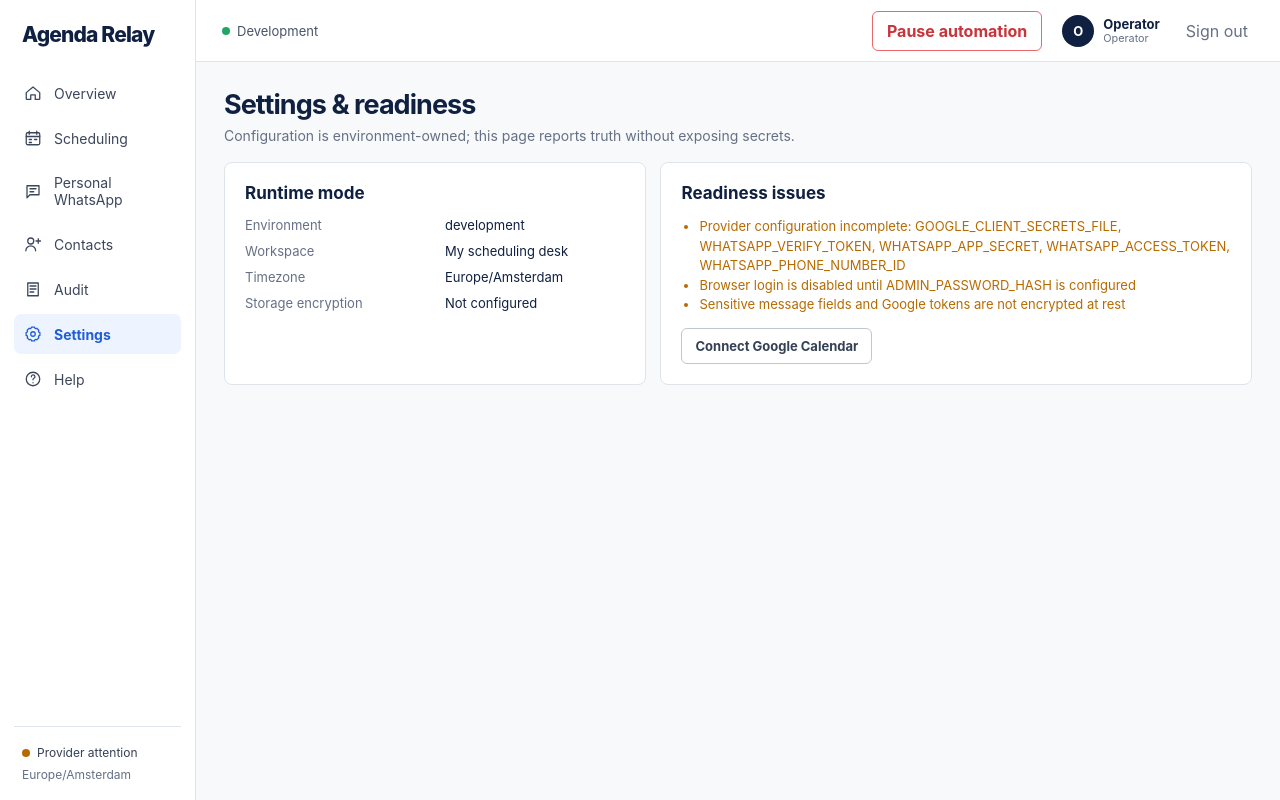
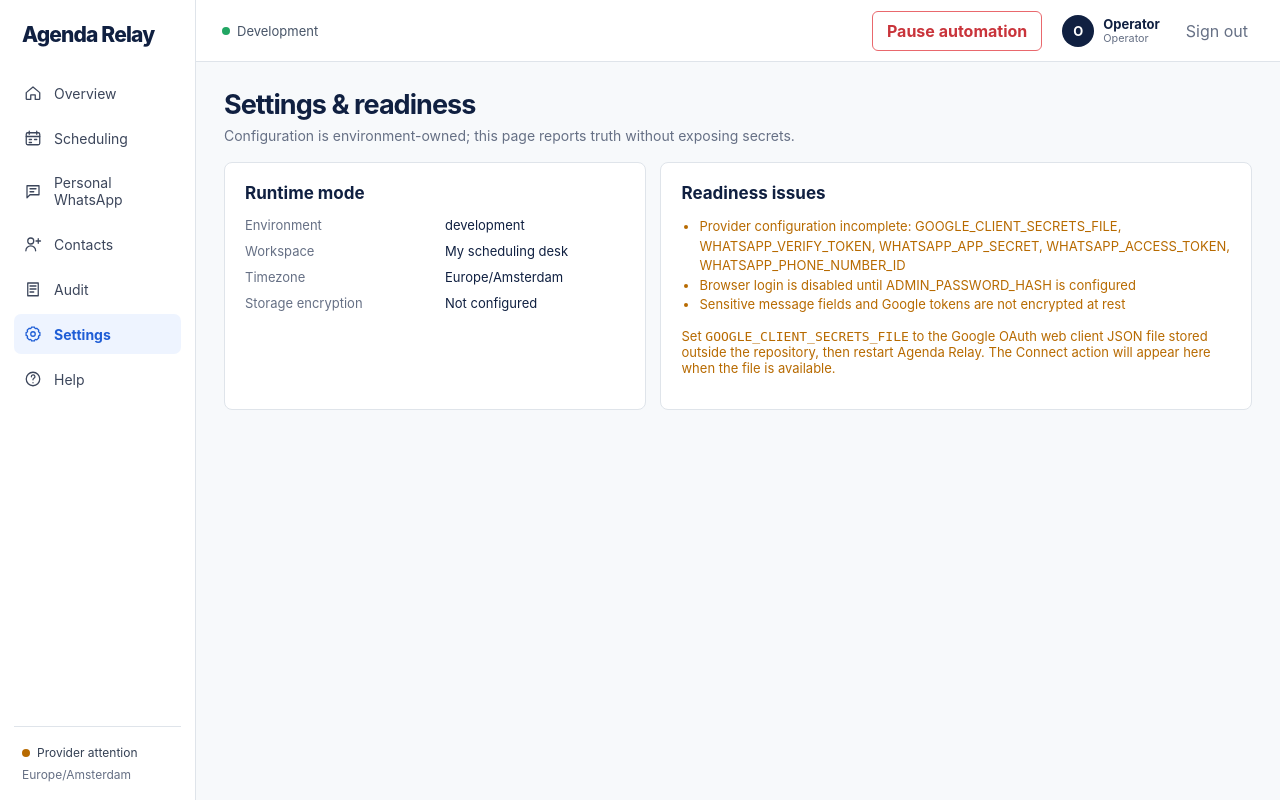
Before and after one commit to Robert-Velhorst/012-Whatsapp-Google-Agenda-Appointment-setting, a Flask app: page /?view=settings in a window 1280 px wide. Run offline with Flask 3, Linux system fonts and the light colour scheme; the visitor is signed in with stand-in values (Sample User, id 1).

Commit message:
Improve personal WhatsApp onboarding

```diff
--- a/scheduler/app.py
+++ b/scheduler/app.py
@@ -220,6 +220,7 @@ def create_app(overrides: dict | None = None, calendar=None, whatsapp=None, inte
             audit=store.recent_audit(settings.workspace_id, 200) if view == "audit" else [],
             mode=settings.app_env, workspace_name=settings.workspace_name, operator_name=settings.operator_name,
             timezone_name=settings.timezone, query=query, status=status,
+            google_oauth_configured=bool(settings.google_client_secrets_file and os.path.isfile(settings.google_client_secrets_file)),
         )
 
     @app.post("/actions/assisted/analyze")
@@ -444,7 +445,11 @@ def create_app(overrides: dict | None = None, calendar=None, whatsapp=None, inte
     @app.get("/api/google/connect")
     @admin_required
     def google_connect():
-        if not settings.google_client_secrets_file or not os.path.exists(settings.google_client_secrets_file):
+        if not settings.google_client_secrets_file or not os.path.isfile(settings.google_client_secrets_file):
+            message = "Google OAuth is not configured. Set GOOGLE_CLIENT_SECRETS_FILE to your Google OAuth web client JSON file outside the repository, then restart Agenda Relay."
+            if session.get("operator_authenticated"):
+                flash(message, "error")
+                return redirect(url_for("dashboard", view="settings"))
             return _error("google_credentials_missing", "GOOGLE_CLIENT_SECRETS_FILE is not configured or does not exist", 400)
         state = secrets.token_urlsafe(32)
         session["google_oauth_state"] = state
--- a/scheduler/templates/dashboard.html
+++ b/scheduler/templates/dashboard.html
@@ -101,7 +101,7 @@
                   </td>
                 </tr>
               {% else %}
-                <tr><td class="empty-row" colspan="6">No scheduling requests match this view. New verified WhatsApp messages will appear here.</td></tr>
+                <tr><td class="empty-row" colspan="6">No scheduling requests match this view. {% if readiness.providers.whatsapp.enabled %}New verified WhatsApp Business messages will appear here.{% else %}For personal WhatsApp, <a href="{{ url_for('dashboard', view='assisted') }}">paste a relevant message</a> to get started.{% endif %}</td></tr>
               {% endfor %}
               </tbody>
             </table>
@@ -179,7 +179,7 @@
 
       {% elif view == 'settings' %}
       <div class="page-heading"><div><h1>Settings &amp; readiness</h1><p>Configuration is environment-owned; this page reports truth without exposing secrets.</p></div></div>
-      <section class="settings-grid"><div class="settings-block"><h2>Runtime mode</h2><dl><dt>Environment</dt><dd>{{ mode }}</dd><dt>Workspace</dt><dd>{{ workspace_name }}</dd><dt>Timezone</dt><dd>{{ timezone_name }}</dd><dt>Storage encryption</dt><dd>{{ 'Enabled' if readiness.storage_encrypted else 'Not configured' }}</dd></dl></div><div class="settings-block"><h2>Readiness issues</h2><ul class="issue-list">{% for error in readiness.errors %}<li class="error">{{ error }}</li>{% endfor %}{% for warning in readiness.warnings %}<li>{{ warning }}</li>{% endfor %}{% if not readiness.errors and not readiness.warnings %}<li>No configuration issues detected.</li>{% endif %}</ul><a class="secondary-button" href="{{ url_for('google_connect') }}">Connect Google Calendar</a></div></section>
+      <section class="settings-grid"><div class="settings-block"><h2>Runtime mode</h2><dl><dt>Environment</dt><dd>{{ mode }}</dd><dt>Workspace</dt><dd>{{ workspace_name }}</dd><dt>Timezone</dt><dd>{{ timezone_name }}</dd><dt>Storage encryption</dt><dd>{{ 'Enabled' if readiness.storage_encrypted else 'Not configured' }}</dd></dl></div><div class="settings-block"><h2>Readiness issues</h2><ul class="issue-list">{% for error in readiness.errors %}<li class="error">{{ error }}</li>{% endfor %}{% for warning in readiness.warnings %}<li>{{ warning }}</li>{% endfor %}{% if not readiness.errors and not readiness.warnings %}<li>No configuration issues detected.</li>{% endif %}</ul>{% if google_oauth_configured %}<a class="secondary-button" href="{{ url_for('google_connect') }}">Connect Google Calendar</a>{% else %}<p class="assist-warning">Set <code>GOOGLE_CLIENT_SECRETS_FILE</code> to the Google OAuth web client JSON file stored outside the repository, then restart Agenda Relay. The Connect action will appear here when the file is available.</p>{% endif %}</div></section>
 
       {% else %}
       <div class="page-heading"><div><h1>Operator help</h1><p>The safe path from message to calendar event.</p></div></div>
```
Also changed, not shown: tests/test_frontend.py (+44 -0 lines), tests/test_security_privacy.py (+9 -0 lines).
